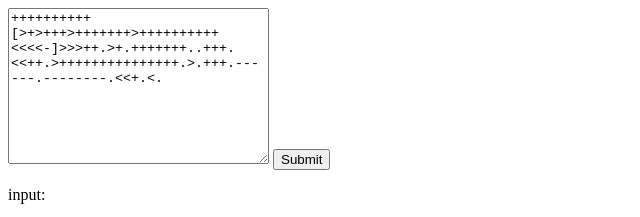
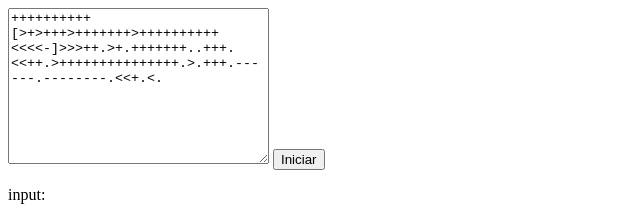
Before and after one commit to eliyya/graphical-brainfuck, a website: page index.html in a window 1280 px wide. Shown: the top 217 px of the page, 0-640 px from the left. Drawn offline with Linux system fonts and the light colour scheme.

Commit message:
error 405 resuelto

```diff
--- a/index.html
+++ b/index.html
@@ -19,10 +19,10 @@
     </style>
 </head>
 <body>
-<form name="bfinput" id="bff" method="POST" onsubmit="return compiles(this['in'].value);">
+<div id="bff">
     <textarea name="in" id="bfin" cols="30" rows="10" required>++++++++++[>+>+++>+++++++>++++++++++<<<<-]>>>++.>+.+++++++..+++.<<++.>+++++++++++++++.>.+++.------.--------.<<+.<.</textarea>
-    <input type="submit">
-</form>
+    <button onclick="return compiles(document.getElementById('bfin').value)">Iniciar</button>
+</div>
 <div id="cin">
     <p>input:</p>
     <div id="cint">
```
